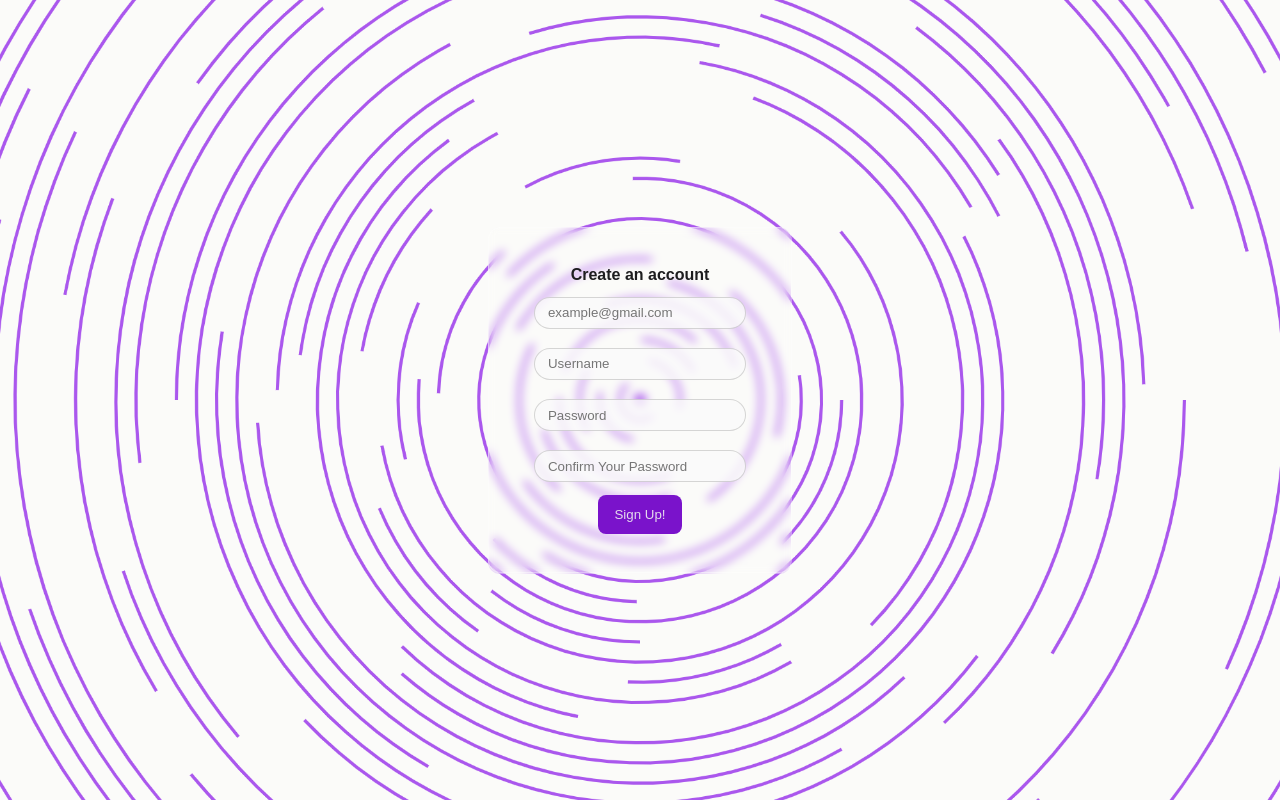
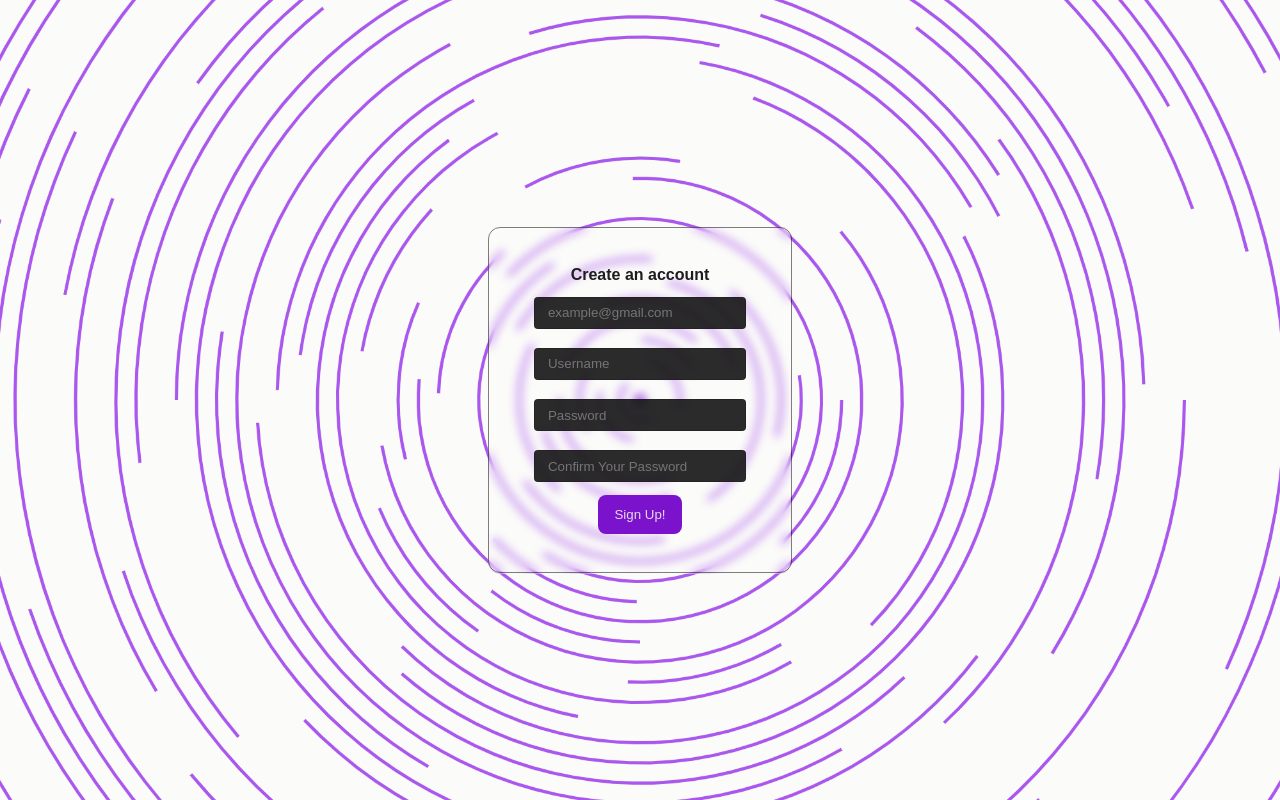
Before and after one commit to AriManjikian/Accomplishr, a Flask app: page /signup in a window 1280 px wide. Run offline with Flask 3, Linux system fonts and the light colour scheme.

Commit message:
small changes

```diff
--- a/static/styles.css
+++ b/static/styles.css
@@ -549,7 +549,6 @@ footer h5{
   background-color: transparent;
   backdrop-filter: blur(5px);
   -webkit-backdrop-filter: blur(5px);
-  border: 1px solid rgba(255, 255, 255, 0.4);
   align-items: center;
   justify-content: center;
   padding: 3dvw 2dvw;
@@ -572,7 +571,8 @@ footer h5{
   height: 2dvw;
   min-height: 30px;
   padding: 0 1dvw;
-  border-radius: 1rem;
+  border-radius: 0.25rem;
+
   width: 90%;
   box-shadow: none;
   border: none;
@@ -629,11 +629,17 @@ footer h5{
   footer{
     background-color: var(--dark-secondary);
   }
+  .signup-form{
+    border: 1px solid rgba(255, 255, 255, 0.4);
+  }
   .signup-form button{
     background-color: var(--hover-color-dark);
   }
   .signup-form form input{
     background-color: rgb(50,50,50, 0.9);
+    border: 1px solid rgb(190,190,190, 0.15);
+    caret-color: rgb(240, 240, 240, 0.5);
+    color: rgb(240, 240, 240, 0.5);
   }
   body {
     background: var(--bg-color-dark);
@@ -680,13 +686,18 @@ footer h5{
   footer{
     background-color: var(--light-secondary);
   }
+  .signup-form{
+    border: 1px solid rgba(0, 0, 0, 0.5);
+  }
   .signup-form button{
     background-color: var(--hover-color-light);
     color: rgb(240, 240, 240, 0.9);
   }
   .signup-form form input{
-    background-color: rgb(250,250,250, 0.8);
+    background-color: rgb(20,20,20, 0.9);
     border: 1px solid rgb(0,0,0, 0.15);
+    caret-color: rgb(255, 255, 255, 0.9);
+    color: rgb(255, 255, 255, 0.9);
   }
   body {
     background: var(--bg-color-light);
```
